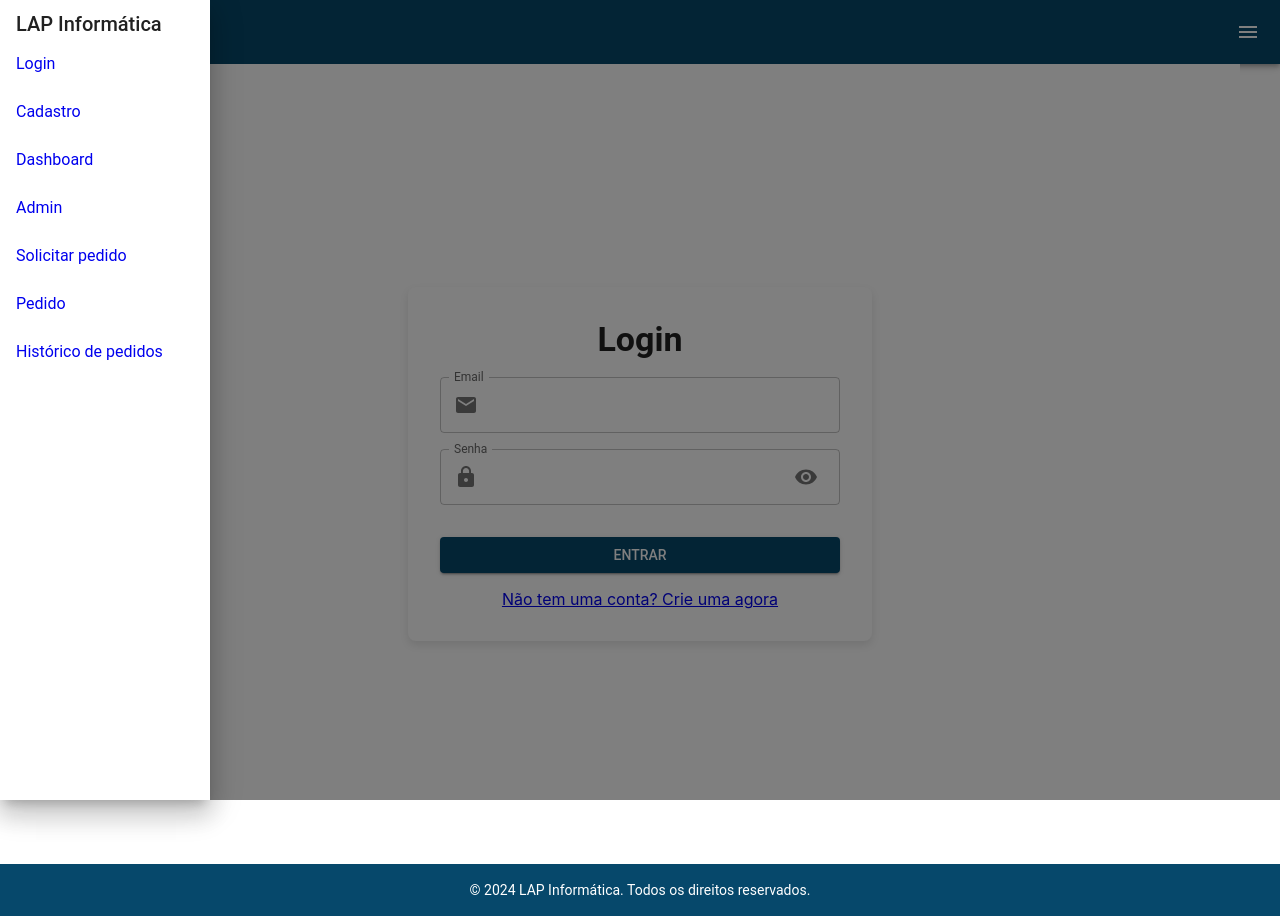
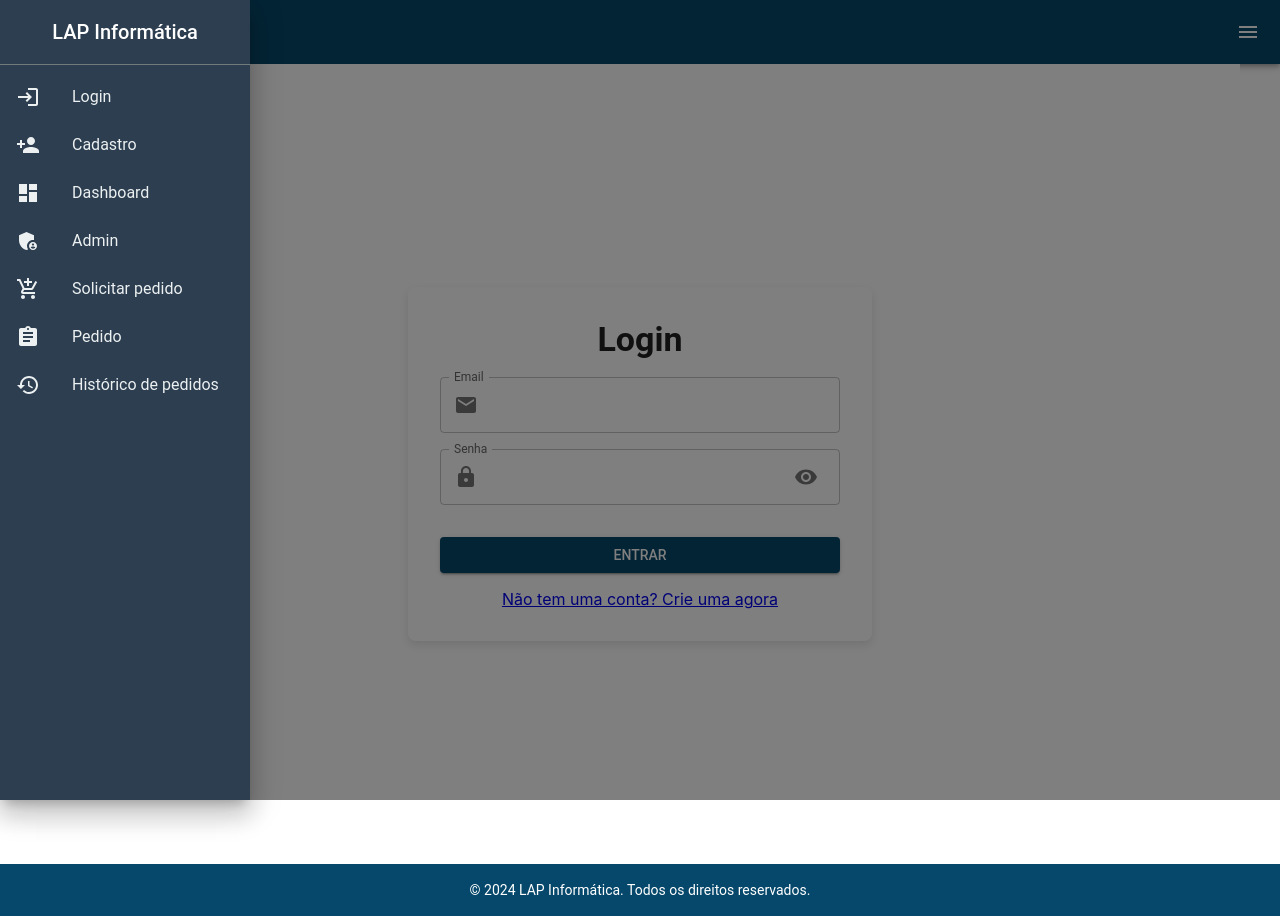
Before and after one commit to SSH-Transports/frontend, a React (Create React App) app: page / in a window 1280 px wide. Both pictures are taken after a click on the button 1248 px from the left and 32 px from the top of the page. Built offline with nearby package versions, Linux system fonts and the light colour scheme.

Commit message:
:sparkles: feat: Enhance Navbar component with additional icons and styling

```diff
--- a/src/components/Navbar.tsx
+++ b/src/components/Navbar.tsx
@@ -1,21 +1,45 @@
 import React, { useState } from 'react'
-import { AppBar, Toolbar, Typography, IconButton, Drawer, List, ListItem, ListItemText } from '@mui/material'
+import {
+  AppBar,
+  Toolbar,
+  Typography,
+  IconButton,
+  Drawer,
+  List,
+  ListItem,
+  ListItemText,
+  Divider,
+  ListItemIcon,
+  Box,
+} from '@mui/material'
 import { Link } from 'react-router-dom'
 import MenuIcon from '@mui/icons-material/Menu'
+import LoginIcon from '@mui/icons-material/Login'
+import PersonAddIcon from '@mui/icons-material/PersonAdd'
+import DashboardIcon from '@mui/icons-material/Dashboard'
+import AdminPanelSettingsIcon from '@mui/icons-material/AdminPanelSettings'
+import AddShoppingCartIcon from '@mui/icons-material/AddShoppingCart'
+import AssignmentIcon from '@mui/icons-material/Assignment'
+import HistoryIcon from '@mui/icons-material/History'
 
 const Navbar: React.FC = () => {
   const [drawerOpen, setDrawerOpen] = useState(false)
 
-  const toggleDrawer = (open: boolean) => (event: React.KeyboardEvent | React.MouseEvent) => {
-    if (event.type === 'keydown' && ((event as React.KeyboardEvent).key === 'Tab' || (event as React.KeyboardEvent).key === 'Shift')) {
-      return
+  const toggleDrawer =
+    (open: boolean) => (event: React.KeyboardEvent | React.MouseEvent) => {
+      if (
+        event.type === 'keydown' &&
+        ((event as React.KeyboardEvent).key === 'Tab' ||
+          (event as React.KeyboardEvent).key === 'Shift')
+      ) {
+        return
+      }
+      setDrawerOpen(open)
     }
-    setDrawerOpen(open)
-  }
 
   return (
     <>
-      <AppBar position="static">
+      <AppBar position="static" sx={{ backgroundColor: '#06486b' }}>
         <Toolbar>
           <Typography variant="h6" sx={{ flexGrow: 1 }}>
             LAP Informática
@@ -30,40 +54,93 @@ const Navbar: React.FC = () => {
           </IconButton>
         </Toolbar>
       </AppBar>
+
       <Drawer
         anchor="left"
         open={drawerOpen}
         onClose={toggleDrawer(false)}
         sx={{
           '& .MuiDrawer-paper': {
-            width: 210,
+            width: 250,
+            backgroundColor: '#2c3e50',
+            color: 'white',
           },
         }}
       >
+        <Box sx={{ padding: '16px', textAlign: 'center' }}>
+          <Typography variant="h6">LAP Informática</Typography>
+        </Box>
+        <Divider sx={{ backgroundColor: '#7f8c8d' }} />
         <List>
-          <Typography variant="h6" paddingLeft="16px" sx={{ flexGrow: 1 }}>
-            LAP Informática
-          </Typography>
           <ListItem component={Link} to="/login" onClick={toggleDrawer(false)}>
-            <ListItemText primary="Login" />
+            <ListItemIcon>
+              <LoginIcon sx={{ color: '#ecf0f1' }} />
+            </ListItemIcon>
+            <ListItemText primary="Login" sx={{ color: '#ecf0f1' }} />
           </ListItem>
+
           <ListItem component={Link} to="/signup" onClick={toggleDrawer(false)}>
-            <ListItemText primary="Cadastro" />
+            <ListItemIcon>
+              <PersonAddIcon sx={{ color: '#ecf0f1' }} />
+            </ListItemIcon>
+            <ListItemText primary="Cadastro" sx={{ color: '#ecf0f1' }} />
           </ListItem>
-          <ListItem component={Link} to="/dashboard" onClick={toggleDrawer(false)}>
-            <ListItemText primary="Dashboard" />
+
+          <ListItem
+            component={Link}
+            to="/dashboard"
+            onClick={toggleDrawer(false)}
+          >
+            <ListItemIcon>
+              <DashboardIcon sx={{ color: '#ecf0f1' }} />
+            </ListItemIcon>
+            <ListItemText primary="Dashboard" sx={{ color: '#ecf0f1' }} />
           </ListItem>
+
           <ListItem component={Link} to="/admin" onClick={toggleDrawer(false)}>
-            <ListItemText primary="Admin" />
+            <ListItemIcon>
+              <AdminPanelSettingsIcon sx={{ color: '#ecf0f1' }} />
+            </ListItemIcon>
+            <ListItemText primary="Admin" sx={{ color: '#ecf0f1' }} />
           </ListItem>
-          <ListItem component={Link} to="/delivery-form" onClick={toggleDrawer(false)}>
-            <ListItemText primary="Solicitar pedido" />
+
+          <ListItem
+            component={Link}
+            to="/delivery-form"
+            onClick={toggleDrawer(false)}
+          >
+            <ListItemIcon>
+              <AddShoppingCartIcon sx={{ color: '#ecf0f1' }} />
+            </ListItemIcon>
+            <ListItemText
+              primary="Solicitar pedido"
+              sx={{ color: '#ecf0f1' }}
+            />
           </ListItem>
-          <ListItem component={Link} to="/order/:id" onClick={toggleDrawer(false)}>
-            <ListItemText primary="Pedido" />
+
+          <ListItem
+            component={Link}
+            to="/order/:id"
+            onClick={toggleDrawer(false)}
+          >
+            <ListItemIcon>
+              <AssignmentIcon sx={{ color: '#ecf0f1' }} />
+            </ListItemIcon>
+            <ListItemText primary="Pedido" sx={{ color: '#ecf0f1' }} />
           </ListItem>
-          <ListItem component={Link} to="/motoboy-history" onClick={toggleDrawer(false)}>
-            <ListItemText primary="Histórico de pedidos" />
+
+          <ListItem
+            component={Link}
+            to="/motoboy-history"
+            onClick={toggleDrawer(false)}
+          >
+            <ListItemIcon>
+              <HistoryIcon sx={{ color: '#ecf0f1' }} />
+            </ListItemIcon>
+            <ListItemText
+              primary="Histórico de pedidos"
+              sx={{ color: '#ecf0f1' }}
+            />
           </ListItem>
         </List>
       </Drawer>
```
